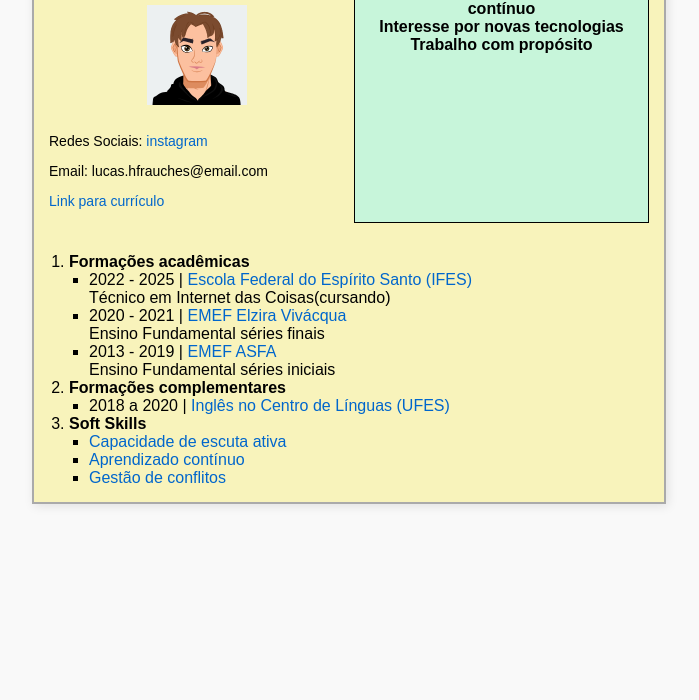
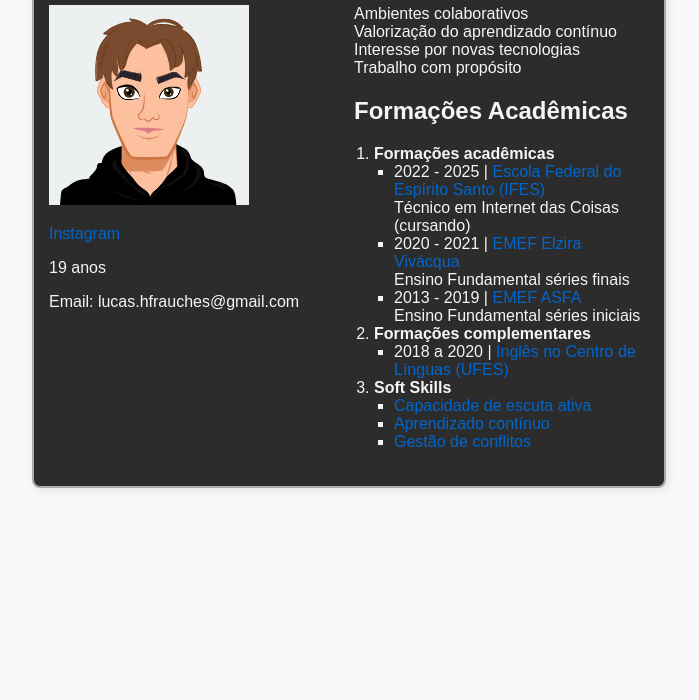
Before and after one commit to LucasFrauches/curriculo_progweb, a plain HTML site: page index.html in a window 1280 px wide. Shown: the part 100-800 px from the top of the page, without its empty margins (291-990 px from the left). Drawn offline with Linux system fonts and the light colour scheme.

Commit message:
changes 1.0

```diff
--- /dev/null
+++ b/estilo/s.css
@@ -0,0 +1,83 @@
+* {
+    margin: 0;
+    padding: 0;
+    box-sizing: border-box;
+  }
+
+  body {
+    font-family: Arial, sans-serif;
+    background-color: #1e1e1e;
+    color: #f5f5f5;
+    display: flex;
+    justify-content: center;
+    padding: 20px;
+  }
+
+  .curriculo {
+    display: grid;
+    grid-template-columns: 250px 1fr;
+    width: 900px;
+    background-color: #2c2c2c;
+    border-radius: 8px;
+    overflow: hidden;
+    box-shadow: 0 0 15px rgba(0,0,0,0.4);
+  }
+
+  .sidebar {
+    background-color: #111;
+    padding: 20px;
+    display: flex;
+    flex-direction: column;
+    gap: 20px;
+    align-items: center;
+    text-align: center;
+  }
+
+  .sidebar img {
+    width: 120px;
+    border-radius: 50%;
+    background-color: #fff;
+    padding: 5px;
+  }
+
+  .sidebar h2 {
+    font-size: 18px;
+    color: #fff;
+  }
+
+  .sidebar p, .sidebar a {
+    font-size: 14px;
+    color: #ccc;
+    text-decoration: none;
+    line-height: 1.5;
+  }
+
+  .sidebar a:hover {
+    color: #66ccff;
+  }
+
+  .main {
+    padding: 30px;
+    display: flex;
+    flex-direction: column;
+    gap: 30px;
+  }
+
+  .main h1 {
+    font-size: 24px;
+    color: #00ccff;
+  }
+
+  .main h3 {
+    margin-bottom: 10px;
+    color: #00ccff;
+  }
+
+  ol, ul {
+    margin-left: 20px;
+    line-height: 1.6;
+  }
+
+  ul li a {
+    color: #66ccff;
+  }
--- a/estilo/style.css
+++ b/estilo/style.css
@@ -1,5 +1,6 @@
 body {
     font-family: Arial, sans-serif;
+    color: #f5f5f5;
     display: flex;
     justify-content: center;
     margin-top: 20px;
@@ -10,7 +11,9 @@ body {
     width: 600px;
     border: 2px solid #aaa;
     padding: 15px;
-    background-color: #f7ef8588;
+    background-color: #2c2c2c;
+    color: #f5f5f5;
+    border-radius: 8px;
     display: grid;
     grid-template-columns: 1fr 1fr;
     grid-template-areas:
--- a/index.html
+++ b/index.html
@@ -3,44 +3,46 @@
 <head>
   <meta charset="UTF-8">
   <title>Currículo - Lucas Henrique</title>
-    <link rel="stylesheet" href="estilo/style.css">
+  <link rel ="stylesheet" href="estilo/style.css">
 </head>
 <body>
   <div class="curriculo">
-        <div class="div1">
+    <div class="sidebar">
       <h2>Lucas Henrique</h2>
-            <img src="imagens/AvatarMaker.png" alt="Avatar de Lucas Henrique" width="100">
+      <img src="imagens/AvatarMaker.png" alt="Avatar de Lucas Henrique">
+      <p><a href="https://www.instagram.com/lucas.frauches/" target="_blank">Instagram</a></p>
+      <p>19 anos</p>
+      <p>Email: lucas.hfrauches@gmail.com</p>
     </div>
-        <div class="div2">
-            <p>Redes Sociais: <a href=https://www.instagram.com/lucas.frauches/ target="_blank">instagram</a></p>
-            <p>Email: lucas.hfrauches@email.com</p>
-            <p><a href="curriculo_lucas.pdf" target="_blank">Link para currículo</a></p>
-        </div>
-        <div class="div6">
-            <p>
-                Ambientes colaborativos<br>
+
+    <div class="main">
+      <section>
+        <h1>Preferências</h1>
+        <p>Ambientes colaborativos<br>
         Valorização do aprendizado contínuo<br>
         Interesse por novas tecnologias<br>
-                Trabalho com propósito
-            </p>
+        Trabalho com propósito</p>
+      </section>
 
-
-        </div>
-        <div class="formacao">
+      <section>
+        <h1>Formações Acadêmicas</h1>
         <ol>
-                <li><strong>Formações acadêmicas</strong>
+          <li>
+            <strong>Formações acadêmicas</strong>
             <ul>
-                        <li>2022 - 2025 | <a href="https://www.ifes.edu.br" target="_blank">Escola Federal do Espírito Santo (IFES)</a><br>Técnico em Internet das Coisas(cursando)</li>
+              <li>2022 - 2025 | <a href="https://www.ifes.edu.br" target="_blank">Escola Federal do Espírito Santo (IFES)</a><br>Técnico em Internet das Coisas (cursando)</li>
               <li>2020 - 2021 | <a href="https://qedu.org.br/escola/32040270-emef-elzira-vivacqua-dos-santos" target="_blank">EMEF Elzira Vivácqua</a><br>Ensino Fundamental séries finais</li>
               <li>2013 - 2019 | <a href="https://qedu.org.br/escola/32040164-emef-adevalni-sysesmundo-ferreira-de-azevedo/" target="_blank">EMEF ASFA</a><br>Ensino Fundamental séries iniciais</li>
             </ul>
           </li>
-                <li><strong>Formações complementares</strong>
+          <li>
+            <strong>Formações complementares</strong>
             <ul>
-                        <li> 2018 a 2020 | <a href="https://www.ufes.br" target="_blank">Inglês no Centro de Línguas (UFES)</a>
+              <li>2018 a 2020 | <a href="https://www.ufes.br" target="_blank">Inglês no Centro de Línguas (UFES)</a></li>
             </ul>
           </li>
-                <li><strong>Soft Skills</strong>
+          <li>
+            <strong>Soft Skills</strong>
             <ul>
               <li><a href="https://solides.com.br/blog/o-que-e-escuta-ativa/">Capacidade de escuta ativa</a></li>
               <li><a href="https://lec.com.br/voce-ja-ouviu-falar-em-lifelong-learning-ou-aprendizado-continuo/">Aprendizado contínuo</a></li>
@@ -48,6 +50,7 @@
             </ul>
           </li>
         </ol>
+      </section>
     </div>
   </div>
 </body>
```
Also changed, not shown: curriculo/index.html (added). Lines whose indentation alone changed are shown as unchanged.
